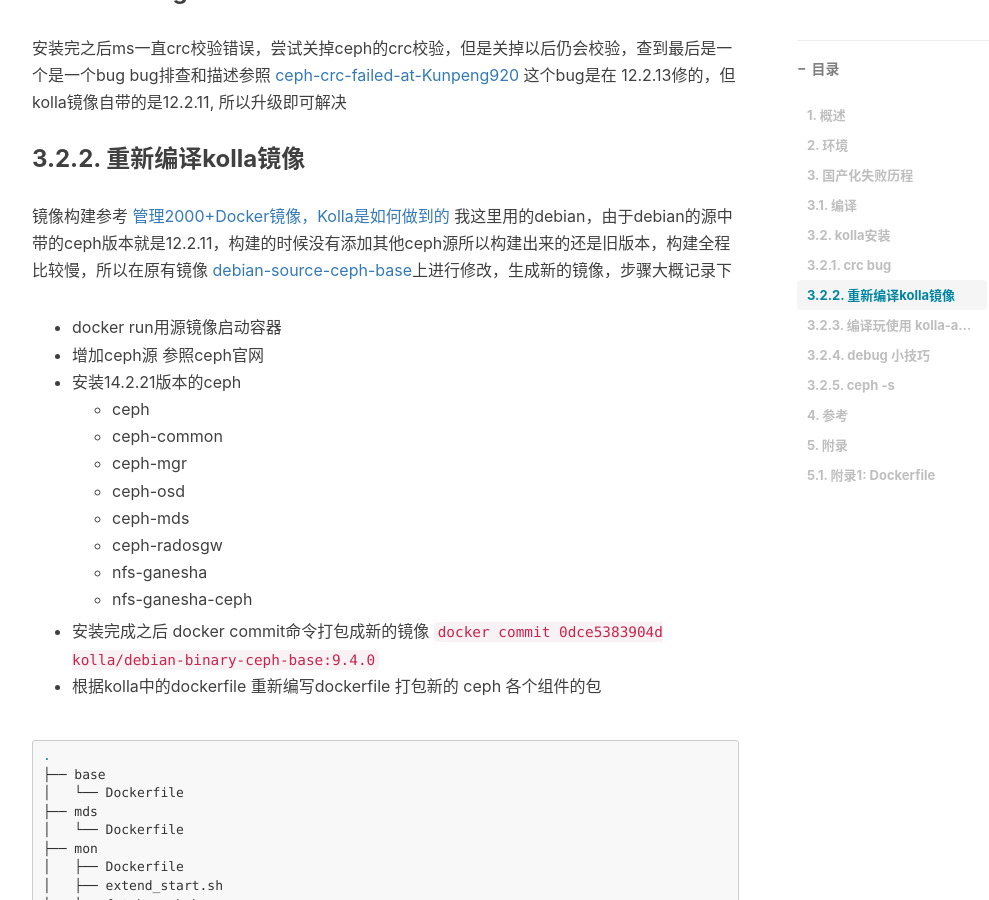
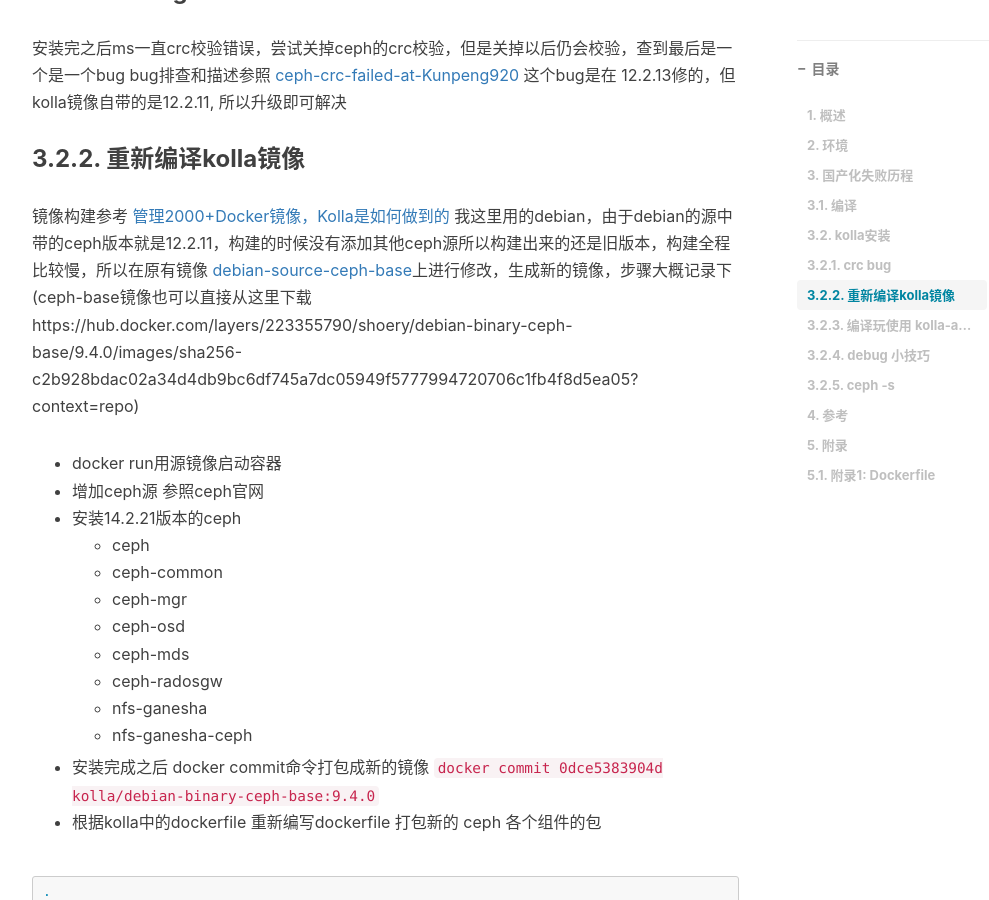
Before and after one commit to elrondwong/elrond.wang, a Jekyll site: the page built from _posts/2022-05-29-Ceph国产化.md, in a window 1280 px wide and 900 px high, scrolled down 2628 px. Shown: the whole window, without its empty margins (233-1222 px from the left). Built offline with Jekyll 4.4.1, drawn with Linux system fonts in a browser that asks for light colours; comment, search, counter and statistics services are not loaded; some of the changed text lies outside the part shown.

Commit message:
add ref
Signed-off-by: wanggangfeng <gfengwong@gmail.com>

```diff
--- a/_posts/2022-05-29-Ceph国产化.md
+++ b/_posts/2022-05-29-Ceph国产化.md
@@ -86,7 +86,7 @@
 ### 3.2.2. 重新编译kolla镜像
 
 镜像构建参考 [管理2000+Docker镜像，Kolla是如何做到的](https://blog.51cto.com/u_9443135/3720391)
-我这里用的debian，由于debian的源中带的ceph版本就是12.2.11，构建的时候没有添加其他ceph源所以构建出来的还是旧版本，构建全程比较慢，所以在原有镜像 [debian-source-ceph-base](https://hub.docker.com/layers/debian-source-ceph-base/kolla/debian-source-ceph-base/train-aarch64/images/sha256-af149b1fb32033f94a0ad3184131638bbb24b192f50e8a1efa869152bd42be8b?context=explore)上进行修改，生成新的镜像，步骤大概记录下
+我这里用的debian，由于debian的源中带的ceph版本就是12.2.11，构建的时候没有添加其他ceph源所以构建出来的还是旧版本，构建全程比较慢，所以在原有镜像 [debian-source-ceph-base](https://hub.docker.com/layers/debian-source-ceph-base/kolla/debian-source-ceph-base/train-aarch64/images/sha256-af149b1fb32033f94a0ad3184131638bbb24b192f50e8a1efa869152bd42be8b?context=explore)上进行修改，生成新的镜像，步骤大概记录下 (ceph-base镜像也可以直接从这里下载 https://hub.docker.com/layers/223355790/shoery/debian-binary-ceph-base/9.4.0/images/sha256-c2b928bdac02a34d4db9bc6df745a7dc05949f5777994720706c1fb4f8d5ea05?context=repo)
 
 - docker run用源镜像启动容器
 - 增加ceph源 参照ceph官网
@@ -208,6 +208,9 @@
 - [ceph in kolla](https://docs.openstack.org/kolla-ansible/queens/reference/ceph-guide.html#:~:text=Ceph%20in%20Kolla%C2%B6,)
 - [ceph-crc-failed-at-Kunpeng920](https://movie0125.gitee.io/2021/03/09/ceph-crc-failed-at-Kunpeng920/)
 - [管理2000+Docker镜像，Kolla是如何做到的](https://blog.51cto.com/u_9443135/3720391)
+- [kolla](https://github.com/openstack/kolla)
+- [kolla-ansible](https://github.com/openstack/kolla-ansible)
+- [ceph doc](https://docs.ceph.com/en/quincy/install/index.html)
 
 # 5. 附录
 
```
